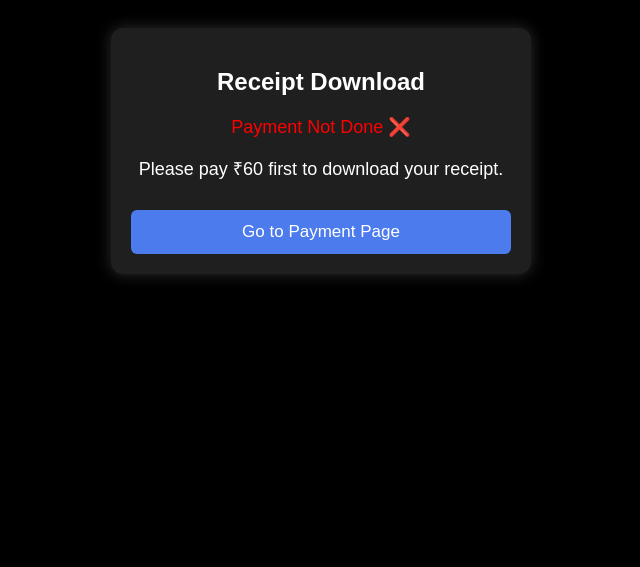
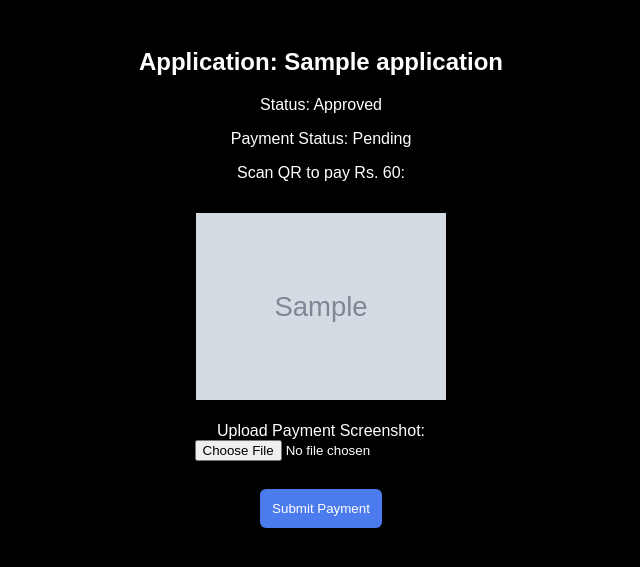
Before and after one commit to Aditya1234AD/certificate-app, a Flask app: template templates/receipt_download.html in a window 1280 px wide. Shown: the top 567 px of the page, without its empty margins (319-959 px from the left). Run offline with Flask 2, Linux system fonts and the light colour scheme; the template is opened without the code that fills it: most values are stand-ins (such as "Sample title", 1, 10 or a date in 2020); grey boxes marked "Sample" are stand-in pictures.

Commit message:
Update receipt_download.html

```diff
--- a/templates/receipt_download.html
+++ b/templates/receipt_download.html
@@ -1,70 +1,30 @@
 <!DOCTYPE html>
 <html>
 <head>
-    <title>Download Receipt</title>
-    <style>
-        body {
-            font-family: Arial;
-            background: #000;
-            padding: 20px;
-            color: white;
-            text-align: center;
-        }
-
-        .box {
-            width: 380px;
-            margin: auto;
-            background: rgba(255,255,255,0.12);
-            padding: 20px;
-            border-radius: 12px;
-            box-shadow: 0 0 15px rgba(255,255,255,0.18);
-        }
-
-        button {
-            width: 100%;
-            padding: 12px;
-            background: #4b7bec;
-            border: none;
-            color: white;
-            font-size: 17px;
-            border-radius: 6px;
-            margin-top: 12px;
-            cursor: pointer;
-        }
-
-        button:hover {
-            background: #3867d6;
-        }
-
-        p {
-            font-size: 18px;
-        }
-    </style>
+<meta charset="UTF-8">
+<meta name="viewport" content="width=device-width, initial-scale=1.0">
+<title>Payment & Receipt</title>
+<style>
+body{font-family:Arial;background:#000;color:white;padding:20px;text-align:center;}
+img{max-width:250px;margin-top:15px;}
+button{padding:12px;background:#4b7bec;color:white;border:none;border-radius:6px;cursor:pointer;margin-top:10px;}
+</style>
 </head>
 <body>
+<h2>Application: {{ application['name'] }}</h2>
+<p>Status: {{ application['status'] }}</p>
+<p>Payment Status: {{ application['payment_status'] }}</p>
 
-<div class="box">
-
-    <h2>Receipt Download</h2>
-
-    {% if paid %}
-        <p style="color:#4bff4b;">Payment Verified ✅</p>
-        <p>You can download your receipt now.</p>
-
-        <a href="/download_receipt/{{ app_id }}">
-            <button>Download Receipt</button>
-        </a>
-
-    {% else %}
-        <p style="color:red;">Payment Not Done ❌</p>
-        <p>Please pay ₹60 first to download your receipt.</p>
-
-        <a href="/payment/{{ app_id }}">
-            <button>Go to Payment Page</button>
-        </a>
-    {% endif %}
-
-</div>
-
+{% if application['payment_status'] == 'Pending' %}
+<p>Scan QR to pay Rs. 60:</p>
+<img src="/static/{{ qr_file }}" alt="QR Code"><br><br>
+<form action="" method="POST" enctype="multipart/form-data">
+<label>Upload Payment Screenshot:</label><br>
+<input type="file" name="payment_ss" required><br><br>
+<button type="submit">Submit Payment</button>
+</form>
+{% elif application['receipt_file'] %}
+<p>Receipt is ready: <a href="/receipts/{{ application['receipt_file'] }}" target="_blank">Download Receipt</a></p>
+{% endif %}
 </body>
 </html>
```
